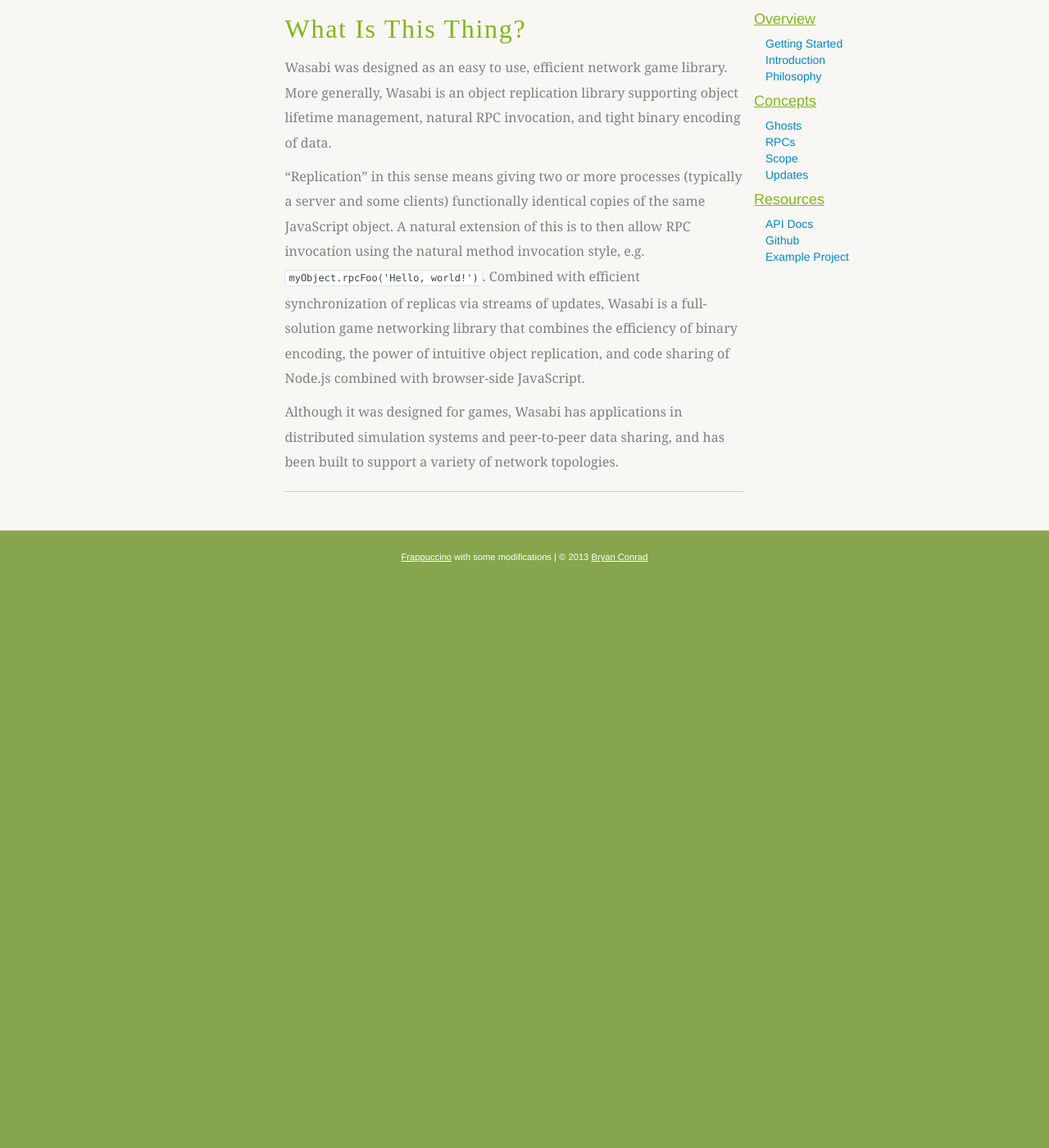
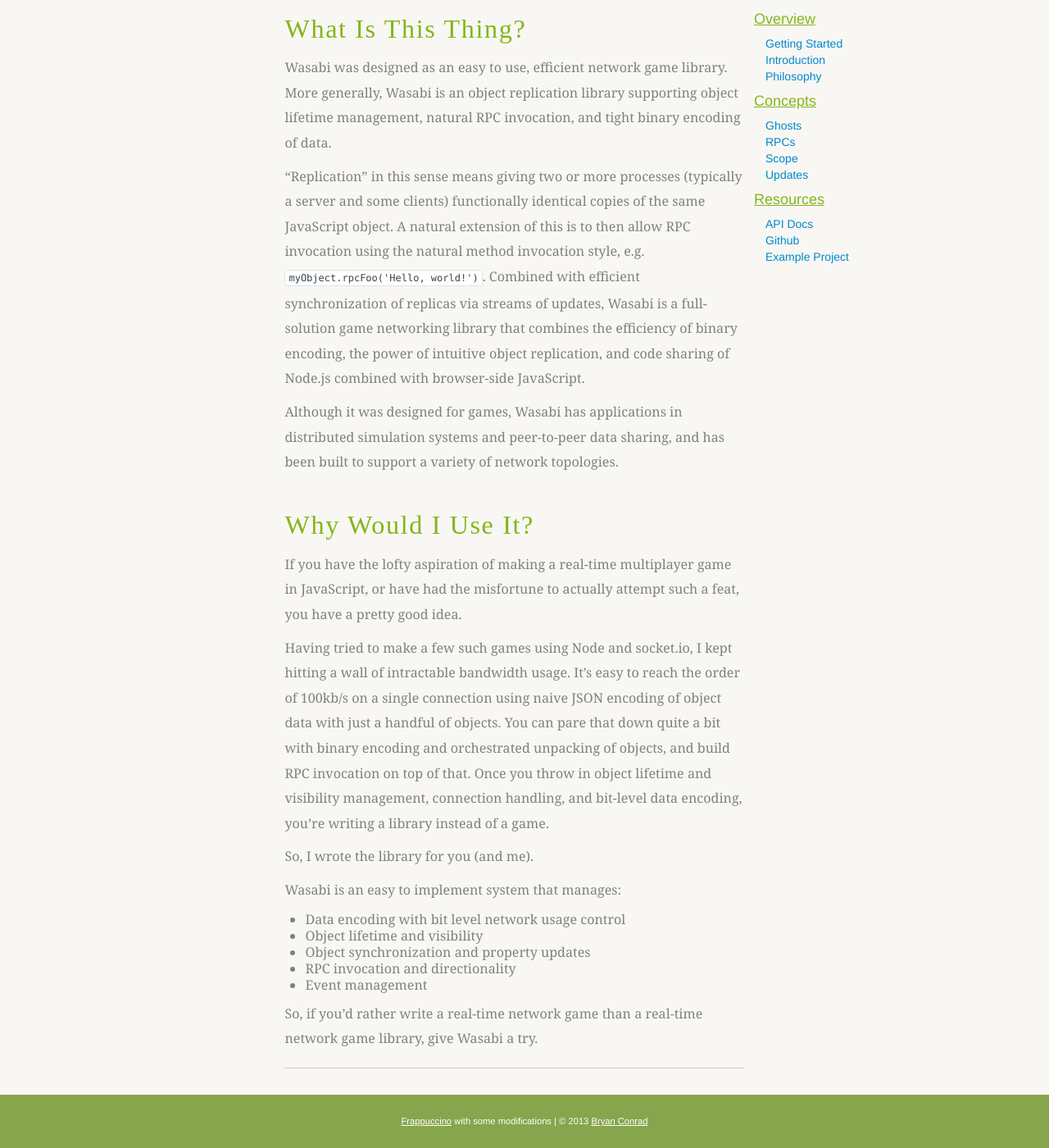
Before and after one commit to bkconrad/wasabi, a Jekyll site: the page built from guide/introduction.md, in a window 1280 px wide and 1400 px high, scrolled down 165 px. Shown: the whole window at 82% size. Built offline with Jekyll 4.4.1, drawn with Linux system fonts in a browser that asks for light colours; some web fonts are replaced; before the commit the page ends 900 px from its top, so only the background shows below that.

Commit message:
justify the existence of this contraption

```diff
--- a/guide/introduction.md
+++ b/guide/introduction.md
@@ -12,3 +12,21 @@
 "Replication" in this sense means giving two or more processes (typically a server and some clients) functionally identical copies of the same JavaScript object. A natural extension of this is to then allow RPC invocation using the natural method invocation style, e.g. `myObject.rpcFoo('Hello, world!')`. Combined with efficient synchronization of replicas via streams of updates, Wasabi is a full-solution game networking library that combines the efficiency of binary encoding, the power of intuitive object replication, and code sharing of Node.js combined with browser-side JavaScript.
 
 Although it was designed for games, Wasabi has applications in distributed simulation systems and peer-to-peer data sharing, and has been built to support a variety of network topologies.
+
+Why Would I Use It?
+---
+If you have the lofty aspiration of making a real-time multiplayer game in JavaScript, or have had the misfortune to actually attempt such a feat, you have a pretty good idea.
+
+Having tried to make a few such games using Node and socket.io, I kept hitting a wall of intractable bandwidth usage. It's easy to reach the order of 100kb/s on a single connection using naive JSON encoding of object data with just a handful of objects. You can pare that down quite a bit with binary encoding and orchestrated unpacking of objects, and build RPC invocation on top of that. Once you throw in object lifetime and visibility management, connection handling, and bit-level data encoding, you're writing a library instead of a game.
+
+So, I wrote the library for you (and me).
+
+Wasabi is an easy to implement system that manages:
+
+ - Data encoding with bit level network usage control
+ - Object lifetime and visibility
+ - Object synchronization and property updates
+ - RPC invocation and directionality
+ - Event management
+
+So, if you'd rather write a real-time network game than a real-time network game library, give Wasabi a try.
```
